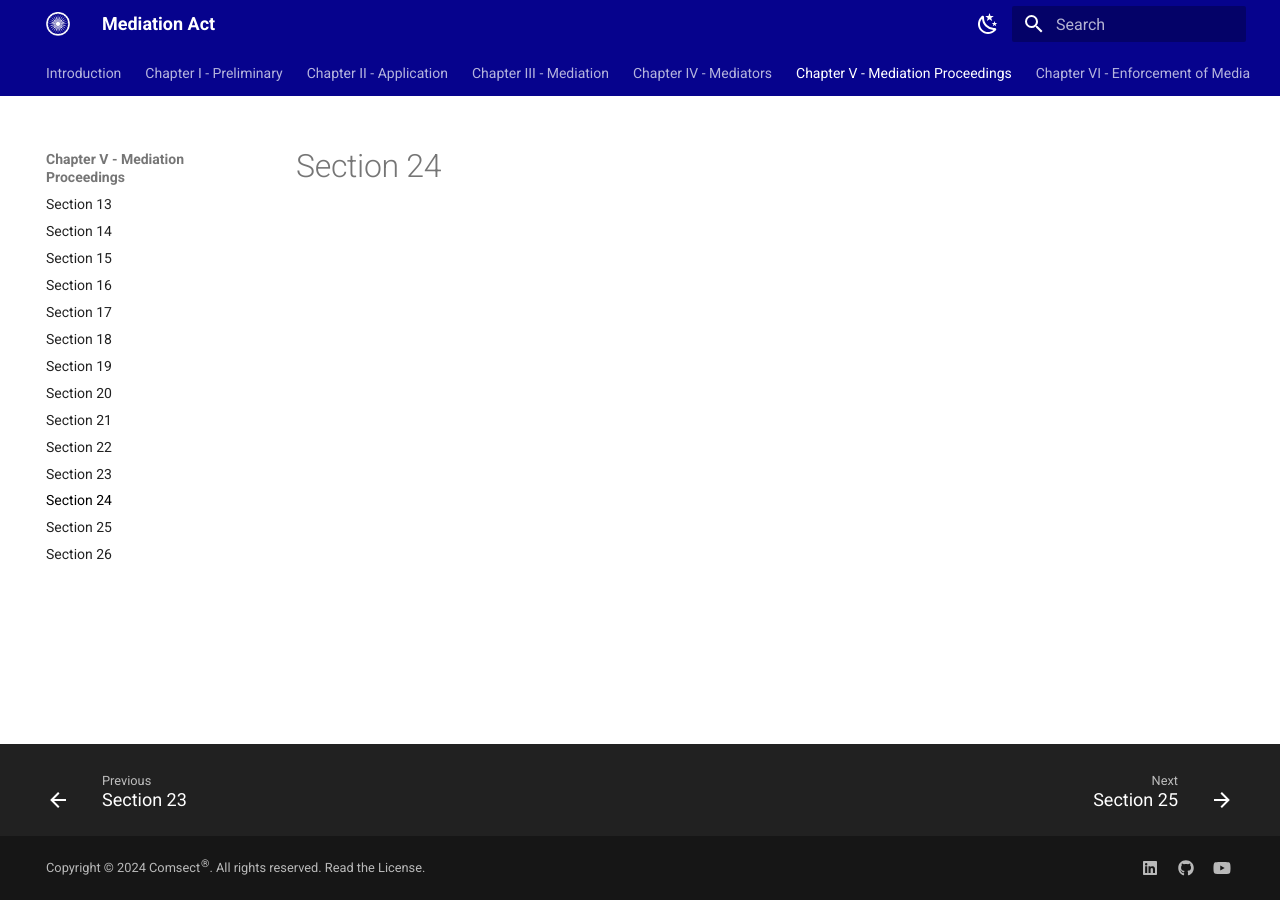
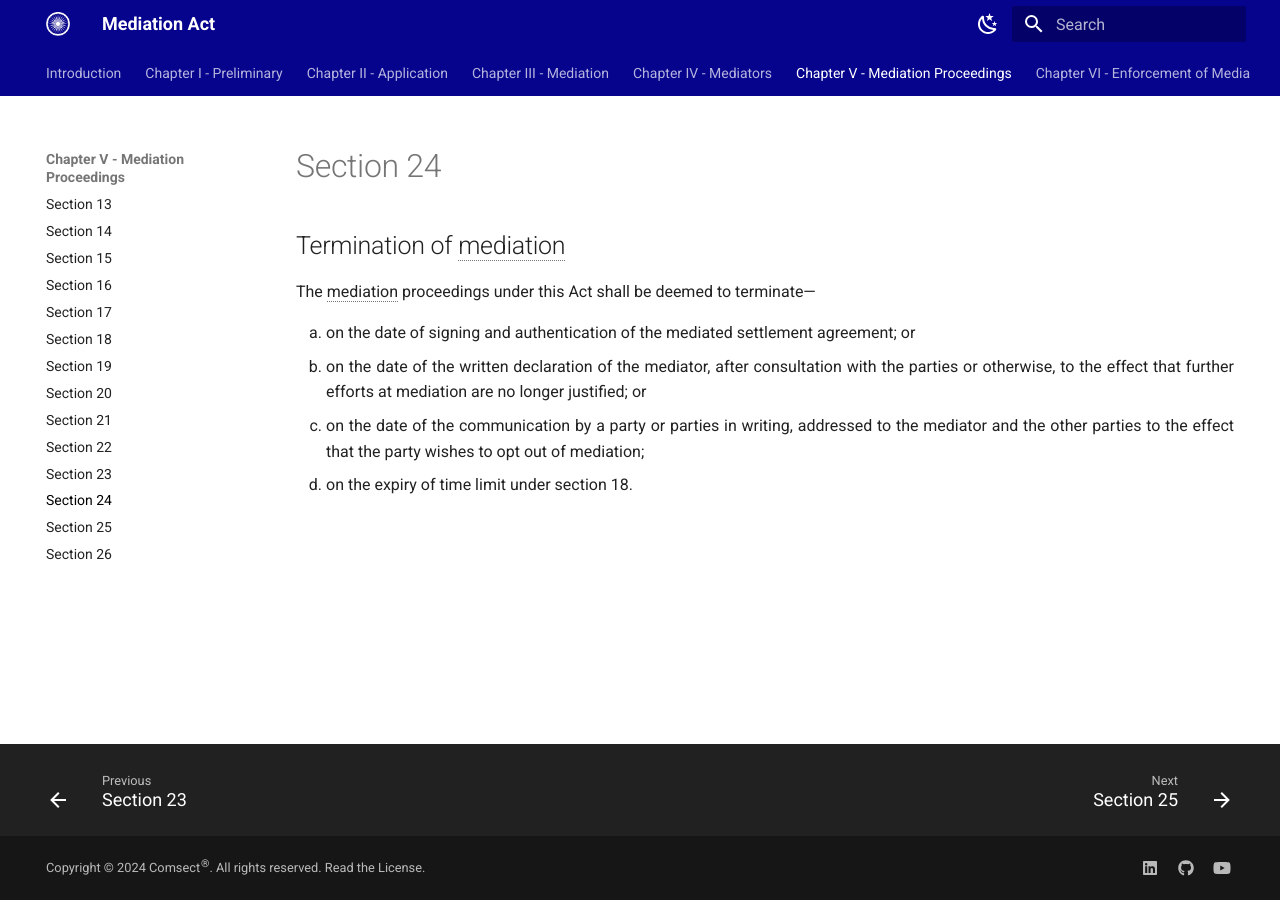
Before and after one commit to comsect/mediation-act, an MkDocs documentation site: the page built from docs/en/24.md, in a window 1280 px wide. Built offline with MkDocs 1.6.1 and Material for MkDocs 9.7.7, drawn with Linux system fonts in a browser that asks for light colours.

Commit message:
add section-twenty-four

```diff
--- a/docs/en/24.md
+++ b/docs/en/24.md
@@ -3,3 +3,19 @@ hide:
     - toc
 description: Termination of mediation
 ---
+
+<style>
+    ol.outer-list{
+        list-style-type: lower-alpha;
+    }
+</style>
+
+## Termination of mediation
+
+The mediation proceedings under this Act shall be deemed to terminate—
+<ol class="outer-list">
+    <li> on the date of signing and authentication of the mediated settlement agreement; or</li>
+    <li> on the date of the written declaration of the mediator, after consultation with the parties or otherwise, to the effect that further efforts at mediation are no longer justified; or</li>
+    <li> on the date of the communication by a party or parties in writing, addressed to the mediator and the other parties to the effect that the party wishes to opt out of mediation;</li>
+    <li> on the expiry of time limit under section 18.</li>
+</ol>
```
